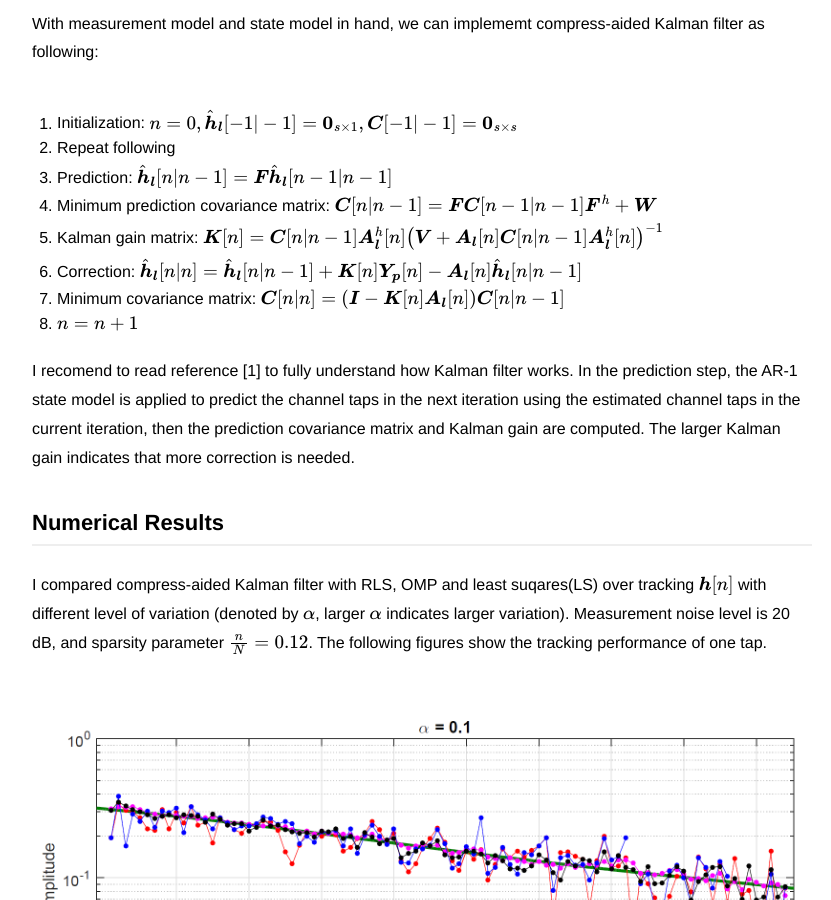
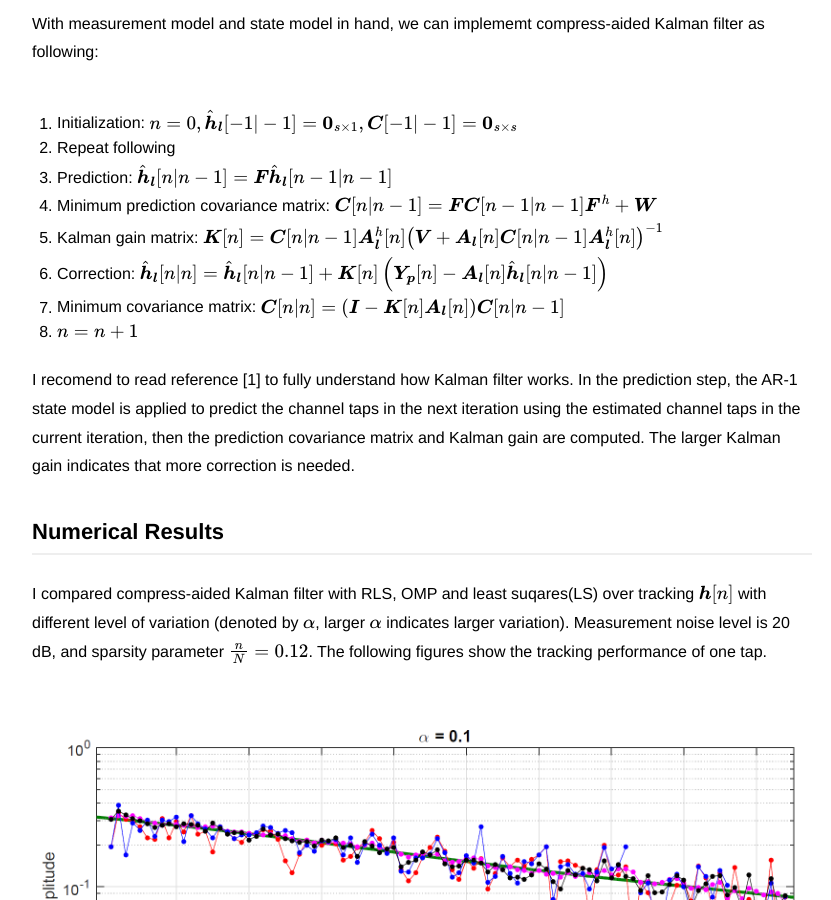
Before and after one commit to danqing117/danqing117.github.io, a Jekyll site: the page built from _posts/2017-04-07-SparseChannelTracking.md, in a window 1280 px wide and 900 px high, scrolled down 1694 px. Shown: the whole window, without its empty margins (218-1049 px from the left). Built offline with Jekyll 4.4.1, drawn with Linux system fonts in a browser that asks for light colours; formulas are drawn with MathJax 3.

Commit message:
Update 2017-04-07-SparseChannelTracking.md

```diff
--- a/_posts/2017-04-07-SparseChannelTracking.md
+++ b/_posts/2017-04-07-SparseChannelTracking.md
@@ -46,7 +46,7 @@ $$\boldsymbol{C}[n|n-1] =\boldsymbol{F} \boldsymbol{C}[n-1|n-1]\boldsymbol{F}^{h
 5. Kalman gain matrix:
 $$\boldsymbol{K}[n] = \boldsymbol{C}[n|n-1]\boldsymbol{A}^h_{\boldsymbol{l}}[n]\left(\boldsymbol{V}+\boldsymbol{A}_{\boldsymbol{l}}[n]\boldsymbol{C}[n|n-1]\boldsymbol{A}^h_{\boldsymbol{l}}[n]\right)^{-1}$$
 6. Correction:
-$$\hat{\boldsymbol{h}}_{\boldsymbol{l}}[n|n] =  \hat{\boldsymbol{h}}_{\boldsymbol{l}}[n|n-1] + \boldsymbol{K}[n]\boldsymbol{Y}_{\boldsymbol{p}}[n] -\boldsymbol{A}_{\boldsymbol{l}}[n] \hat{\boldsymbol{h}}_{\boldsymbol{l}}[n|n-1] $$
+$$ \hat{\boldsymbol{h}}_{\boldsymbol{l}}[n|n] =  \hat{\boldsymbol{h}}_{\boldsymbol{l}}[n|n-1] + \boldsymbol{K}[n]\left(\boldsymbol{Y}_{\boldsymbol{p}}[n] -\boldsymbol{A}_{\boldsymbol{l}}[n] \hat{\boldsymbol{h}}_{\boldsymbol{l}}[n|n-1] \right)$$
 7. Minimum covariance matrix:
 $$\boldsymbol{C}[n|n] = \left( \boldsymbol{I} - \boldsymbol{K}[n]\boldsymbol{A}_{\boldsymbol{l}}[n]\right)\boldsymbol{C}[n|n-1]$$
 8. \\(n = n+1\\)
```
